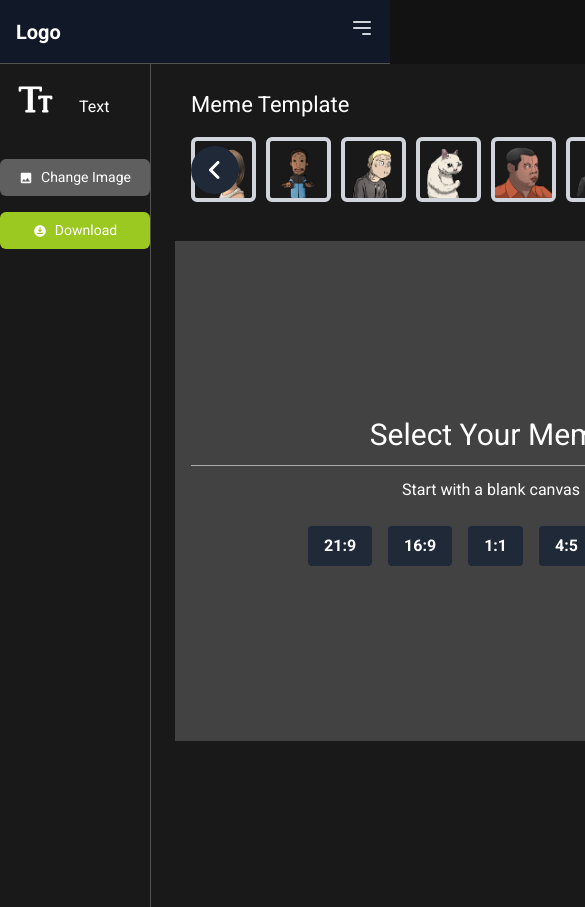
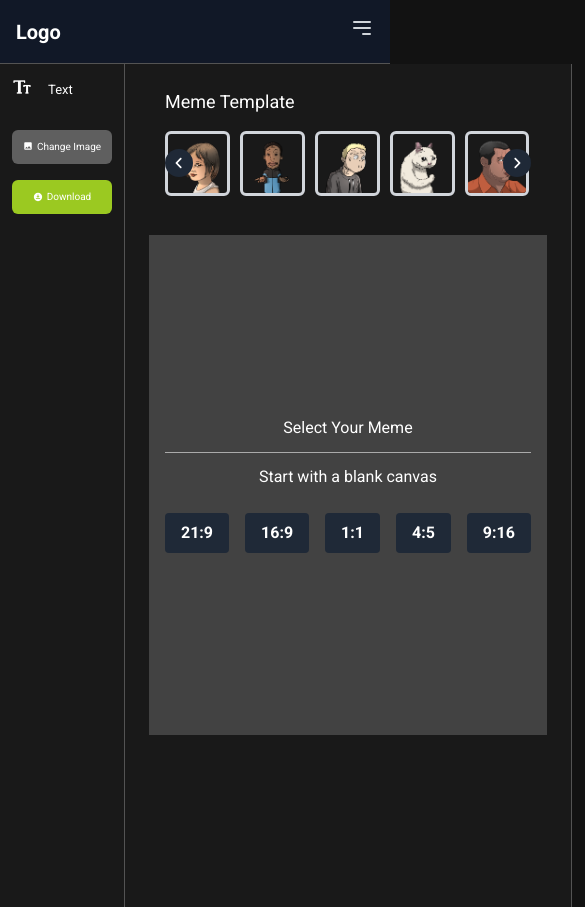
Before and after one commit to SphiriaDigital666/meme-generator, a React (Create React App) app: page /auth in a window 390 px wide. Shown: the top 907 px of the page, 585 px wide, since content can reach past the window. Built offline with nearby package versions, Linux system fonts and the light colour scheme.

Commit message:
Improved responsiveness (from 640px).

```diff
--- a/src/components/Meme-Generator/ColorPicker.jsx
+++ b/src/components/Meme-Generator/ColorPicker.jsx
@@ -6,7 +6,9 @@ const ColorPicker = ({ currentColor, onColorChange }) => {
 
   return (
     <div>
-      <h3 className="text-white mb-2">Select Text Color:</h3>
+      <h3 className="text-white mb-2 sm:text-[14px] lg:text-[15px] 2xl:text-[16px] leading-6">
+        Select Text Color:
+      </h3>
       <button
         onClick={() => setShowColorPicker(!showColorPicker)}
         style={{
@@ -15,10 +17,13 @@ const ColorPicker = ({ currentColor, onColorChange }) => {
           height: "50px",
           border: "2px solid white",
           cursor: "pointer",
+          position: "relative",
         }}
       />
       {showColorPicker && (
-        <SketchPicker color={currentColor} onChangeComplete={onColorChange} />
+        <div className="absolute">
+          <SketchPicker color={currentColor} onChangeComplete={onColorChange} />
+        </div>
       )}
     </div>
   );
--- a/src/components/Meme-Generator/FontSelector.jsx
+++ b/src/components/Meme-Generator/FontSelector.jsx
@@ -3,7 +3,9 @@ import React from "react";
 const FontSelector = ({ currentFont, onFontChange }) => {
   return (
     <div>
-      <h3 className="text-white mb-2">Select Font Style:</h3>
+      <h3 className="text-white mb-2 sm:text-[14px] lg:text-[15px] 2xl:text-[16px] leading-6">
+        Select Font Style:
+      </h3>
       <select value={currentFont} onChange={onFontChange}>
         <option value="Roboto">Roboto</option>
         <option value="Lobster">Lobster</option>
--- a/src/components/Meme-Generator/FontSizeSelector.jsx
+++ b/src/components/Meme-Generator/FontSizeSelector.jsx
@@ -3,7 +3,9 @@ import React from "react";
 const FontSizeSelector = ({ currentSize, onSizeChange }) => {
   return (
     <div>
-      <h3 className="text-white mb-2">Select Font Size:</h3>
+      <h3 className="text-white mb-2 sm:text-[14px] lg:text-[15px] 2xl:text-[16px] leading-6">
+        Select Font Size:
+      </h3>
       <select value={currentSize} onChange={onSizeChange}>
         {[8, 9, 10, 11, 12, 14, 16, 18, 20, 22, 24, 26, 28, 36, 48, 72].map(
           (size) => (
--- a/src/components/Meme-Generator/ImageSelector.jsx
+++ b/src/components/Meme-Generator/ImageSelector.jsx
@@ -51,7 +51,7 @@ const ImageSelector = ({ onImageSelect }) => {
     <div className="relative w-full overflow-hidden">
       <button
         onClick={handlePrev}
-        className="absolute top-1/2 left-0 transform -translate-y-1/2 z-10 bg-gray-800 text-white rounded-full w-12 h-12 flex items-center justify-center text-2xl cursor-pointer"
+        className="absolute top-1/2 left-0 transform -translate-y-1/2 z-10 bg-gray-800 text-white rounded-full size-7 flex items-center justify-center text-sm md:text-base lg:text-lg xl:text-xl 2xl:text-2xl cursor-pointer md:size-8 lg:size-9 xl:size-10 2xl:size-12"
       >
         <FaAngleLeft />
       </button>
@@ -65,7 +65,8 @@ const ImageSelector = ({ onImageSelect }) => {
               key={index}
               src={image}
               alt={`Meme ${index}`}
-              className="w-[calc(12.5%-10px)] h-auto flex-shrink-0 cursor-pointer border-4 border-gray-300 rounded-md mr-2.5"
+              // className="w-[calc(12.5%-10px)] h-auto flex-shrink-0 cursor-pointer border-4 border-gray-300 rounded-md mr-2.5"
+              className="w-[calc(19.1%-5px)] h-auto flex-shrink-0 cursor-pointer border-[3px] lg:border-4 border-gray-300 rounded-md mr-2.5 md:w-[calc(16.2%-6px)] lg:w-[calc(14%-7px)] xl:w-[calc(12.5%-10px)]"
               onClick={() => handleSelect(image)}
             />
           ))}
@@ -73,7 +74,7 @@ const ImageSelector = ({ onImageSelect }) => {
       </div>
       <button
         onClick={handleNext}
-        className="absolute top-1/2 right-0 transform -translate-y-1/2 z-10 bg-gray-800 text-white rounded-full w-12 h-12 flex items-center justify-center text-2xl cursor-pointer"
+        className="absolute top-1/2 right-0 transform -translate-y-1/2 z-10 bg-gray-800 text-white rounded-full size-7 flex items-center justify-center text-sm md:text-base lg:text-lg xl:text-xl 2xl:text-2xl cursor-pointer md:size-8 lg:size-9 xl:size-10 2xl:size-12"
       >
         <FaAngleRight />
       </button>
--- a/src/components/Meme-Generator/MemeEditor.jsx
+++ b/src/components/Meme-Generator/MemeEditor.jsx
@@ -175,7 +175,7 @@ const MemeEditor = () => {
   };
 
   return (
-    <div className="container123 bg-[#191919]  border-t border-[#535353]">
+    <div className="container123 bg-[#191919] border-t border-[#535353]">
       {/* <div className="bg-[#191919] flex flex-col mx-auto pt-4 left-section">
         <div className="text-[#fff] flex items-center gap-4 mb-8 px-2 cursor-pointer">
           <img src={media} alt="Description" className="opacity-60" />
@@ -224,9 +224,15 @@ const MemeEditor = () => {
       </div> */}
 
       <div className="bg-[#191919] right-section">
-        <div className="flex items-center gap-6 mb-6 px-4 mt-4">
-          <img src={TextIcon} alt="My Image" />
-          <p className="self-end text-white">Text</p>
+        <div className="flex items-end w-fit gap-4 m-3 mb-[18px] lg:mt-4 lg:mb-6 lg:mx-auto xl:gap-6 lg:w-[120px] xl:w-[130px] 2xl:w-[150px]">
+          <img
+            src={TextIcon}
+            alt="My Image"
+            className="w-5 md:w-6 lg:w-7 xl:w-8 2xl:w-9 translate-y-[1px] xl:translate-y-[2px]"
+          />
+          <p className="text-white text-[13px] md:text-[14px] lg:text-[15px] xl:text-[16px] leading-none">
+            Text
+          </p>
         </div>
 
         <div className="flex">
@@ -275,28 +281,26 @@ const MemeEditor = () => {
 
         <div className="flex flex-col items-center justify-center">
           <button
-            className="bg-[#5f5f5f] text-white text-[14px] py-2 px-4 rounded-md mt-4 w-[150px]"
+            className="bg-[#5f5f5f] text-white leading-none flex gap-1 justify-center items-center py-3 text-[10px] md:text-[11px] lg:text-[12px] xl:text-[13px] 2xl:text-[14px] rounded-md mt-4 mx-3 lg:mx-0 w-[100px] md:w-[110px] lg:w-[120px] xl:w-[130px] 2xl:w-[150px]"
             onClick={() => setSelectedImage(null)} // Option to clear the image
           >
-            <MdImage className="inline mr-2" />
+            <MdImage className="-translate-y-[1px]" />
             Change Image
           </button>
 
-          <div className="">
           <button
-              className="bg-[#9bc921] text-white text-[14px] py-2 px-2 rounded-md mt-4 w-[150px]"
+            className="bg-[#9bc921] text-white leading-none flex gap-1 justify-center items-center py-3 text-[10px] md:text-[11px] lg:text-[12px] xl:text-[13px] 2xl:text-[14px] rounded-md mt-4 mx-3 lg:mx-0 w-[100px] md:w-[110px] lg:w-[120px] xl:w-[130px] 2xl:w-[150px]"
             onClick={handleDownloadMeme}
             disabled={!selectedImage}
           >
-              <MdDownloadForOffline className="inline mr-2" />
+            <MdDownloadForOffline />
             Download
           </button>
         </div>
       </div>
-      </div>
       <div className="bg-[#191919] flex justify-center border-x border-[#535353] middle-section">
         <div>
-          <p className="text-[#fff] pl-[40px] mb-4 text-[22px] mt-6">
+          <p className="text-[#fff] pl-[40px] mb-4 text-[18px] md:text-[19px] lg:text-[20px] xl:text-[21px] 2xl:text-[22px] mt-6">
             Meme Template
           </p>
           <div
@@ -368,29 +372,29 @@ const MemeEditor = () => {
 
           {/* resolution section starts here */}
           <div class="px-4 bg-[#424242] h-[500px] mt-8 flex items-center justify-center mx-6">
-            <div className="">
-              <h1 class="text-3xl text-center  text-white">Select Your Meme</h1>
-              <div className="flex justify-center">
-                <div className="border-b border-[#aaaaaa] w-[600px] flex justify-center my-3"></div>
-              </div>
-              <p class="text-center text-white mb-6">
+            <div className="flex flex-col items-center">
+              <h1 class="text-center text-white sm:text-2xl lg:text-3xl">
+                Select Your Meme
+              </h1>
+              <hr className="my-3 border-t-[#aaaaaa] w-full sm:w-[calc(90%+15vw)]" />
+              <p class="text-center text-white mb-6 sm:text-sm lg:text-base">
                 Start with a blank canvas
               </p>
 
               <div class="flex justify-center space-x-4">
-                <button class="bg-gray-800 hover:bg-gray-700 text-white font-bold py-2 px-4 rounded">
+                <button class="bg-gray-800 hover:bg-gray-700 text-white font-bold py-2 px-4 sm:py-1 sm:px-3 rounded sm:text-sm lg:text-base">
                   21:9
                 </button>
-                <button class="bg-gray-800 hover:bg-gray-700 text-white font-bold py-2 px-4 rounded">
+                <button class="bg-gray-800 hover:bg-gray-700 text-white font-bold py-2 px-4 sm:py-1 sm:px-3 rounded sm:text-sm lg:text-base">
                   16:9
                 </button>
-                <button class="bg-gray-800 hover:bg-gray-700 text-white font-bold py-2 px-4 rounded">
+                <button class="bg-gray-800 hover:bg-gray-700 text-white font-bold py-2 px-4 sm:py-1 sm:px-3 rounded sm:text-sm lg:text-base">
                   1:1
                 </button>
-                <button class="bg-gray-800 hover:bg-gray-700 text-white font-bold py-2 px-4 rounded">
+                <button class="bg-gray-800 hover:bg-gray-700 text-white font-bold py-2 px-4 sm:py-1 sm:px-3 rounded sm:text-sm lg:text-base">
                   4:5
                 </button>
-                <button class="bg-gray-800 hover:bg-gray-700 text-white font-bold py-2 px-4 rounded">
+                <button class="bg-gray-800 hover:bg-gray-700 text-white font-bold py-2 px-4 sm:py-1 sm:px-3 rounded sm:text-sm lg:text-base">
                   9:16
                 </button>
               </div>
--- a/src/components/Meme-Generator/TextEditor.jsx
+++ b/src/components/Meme-Generator/TextEditor.jsx
@@ -23,7 +23,7 @@ const TextEditor = ({
         <input
           type="text"
           value={text.text || ""}
-          className="h-[40px] w-full rounded-sm px-2 bg-white"
+          className="w-full rounded-sm px-2 bg-white sm:text-[14px] lg:text-[15px] 2xl:text-[16px] py-1.5 2xl:py-2"
           onChange={onTextChange}
           placeholder="Enter text"
         />
@@ -33,16 +33,16 @@ const TextEditor = ({
         <button
           onClick={onAddText}
           disabled={isAddDisabled}
-          className="bg-[#40813f] py-1 px-2 rounded-md flex items-center justify-center gap-2"
+          className="bg-[#40813f] py-1 px-2 rounded-md flex items-center justify-center gap-1 sm:text-[14px] lg:text-[15px] 2xl:text-[16px]"
         >
-          <MdAddToPhotos className="text-[18px]" />
+          <MdAddToPhotos className="text-[16px] 2xl:text-[18px]" />
           Add
         </button>
         <button
           onClick={onDeleteText}
-          className="bg-[#e5342f] py-1 px-2 rounded-md flex items-center justify-center gap-2"
+          className="bg-[#e5342f] py-1 px-2 rounded-md flex items-center justify-center gap-0.5 sm:text-[14px] lg:text-[15px] 2xl:text-[16px]"
         >
-          <MdDeleteForever className="text-[18px]" />
+          <MdDeleteForever className="text-[16px] 2xl:text-[18px] -translate-y-[1px]" />
           Delete
         </button>
       </div>
```
Lines whose indentation alone changed are shown as unchanged.
